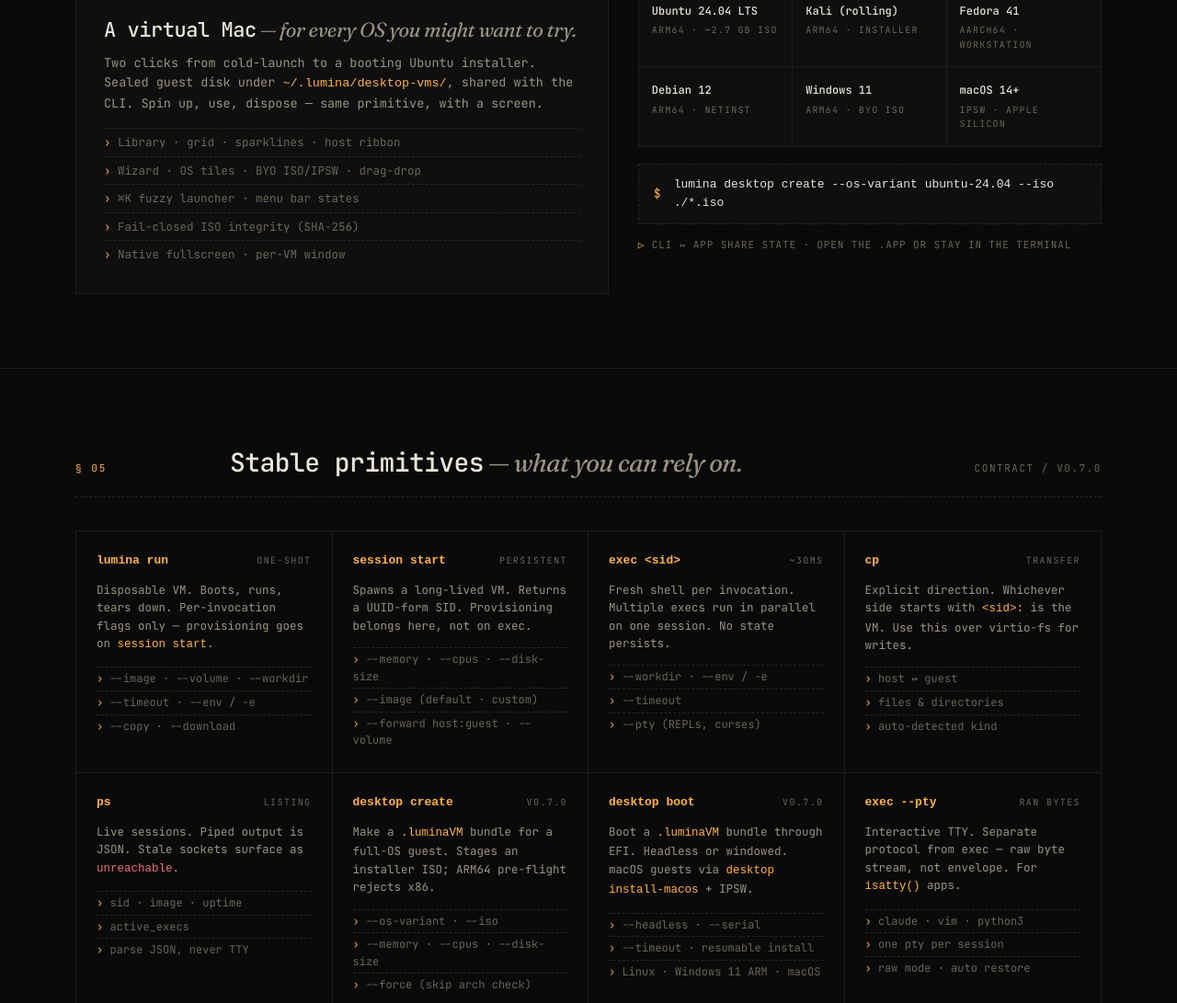
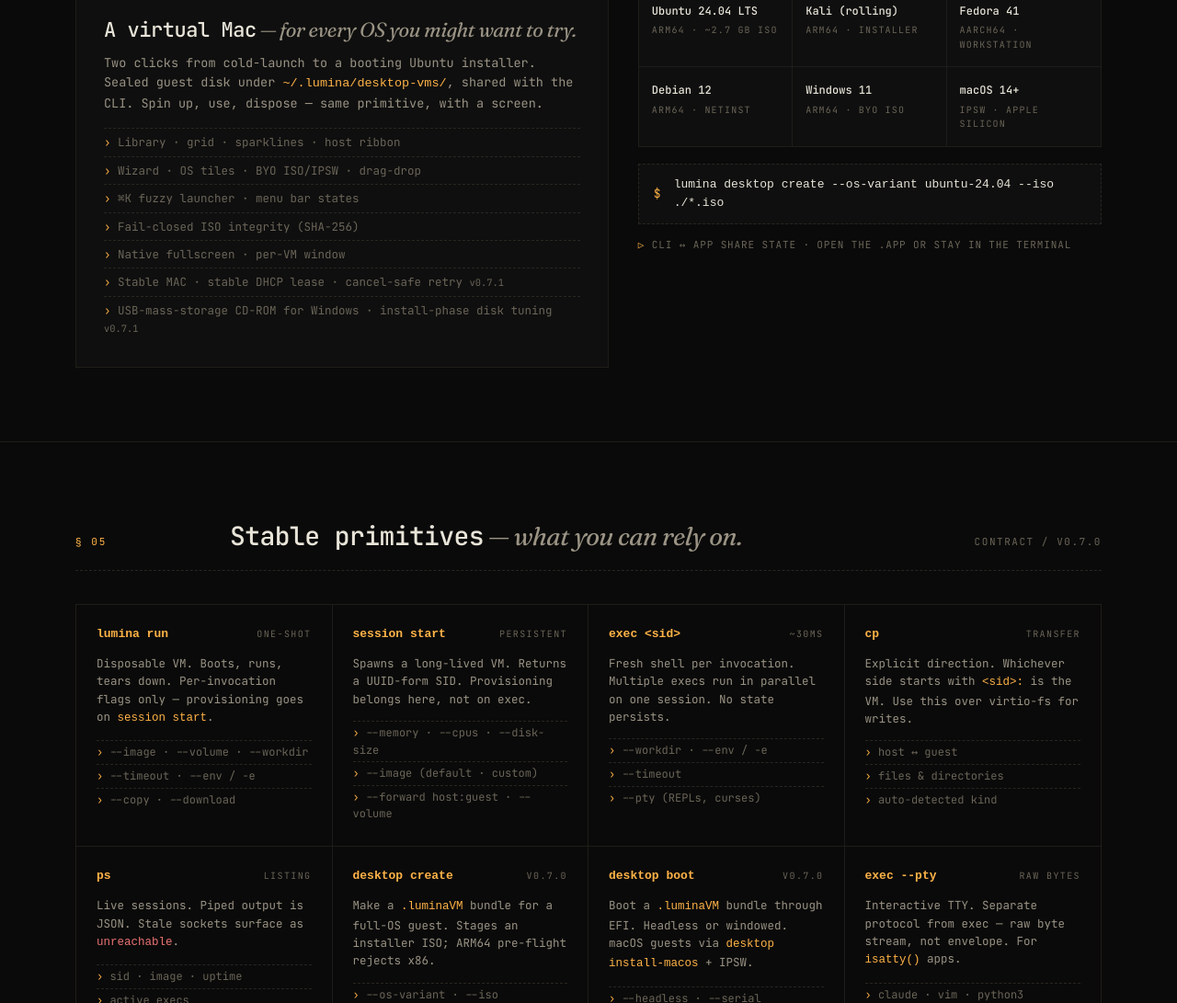
Before and after one commit to abdul-abdi/lumina, a plain HTML site: page web/lumina.run/index.html in a window 1280 px wide. Shown: the part 2478-3569 px from the top of the page at 92% size. Drawn offline with Linux system fonts and the light colour scheme.

Commit message:
docs: v0.7.1 boot-reliability coverage in README + landing page
README: add a 'v0.7.1 — desktop boot reliability' subsection under
'What v0.7.0 adds' documenting the four hardening changes:
- Stable MAC per .luminaVM bundle (VMBundleManifest.macAddress +
  VMBundle.ensureMACAddress) — fixes Kali/Debian installer DHCP
  race across reboots.
- Cancel-during-boot → clean retry via withTaskCancellationHandler
  + single-catch shutdownVM — releases flock() on disk.img /
  efi.vars so subsequent boot() starts cold instead of failing
  with VZErrorDomain Code 2.
- Pre-start VZVirtualMachineDelegate install via
  VM.setDelegate(_:) — guest crashes in kernel→init window
  surface as .crashed(reason:) instead of hanging at .running.
- EFIBootConfig.preferUSBCDROM (auto-true for Windows) +
  installPhase (auto-true while lastBootedAt == nil) —
  VZUSBMassStorageDeviceConfiguration for Windows installer +
  .fsync sync during partman for ~2x install-time speedup.

Landing page: add two reliability bullets under the Lumina
Desktop card in the feature list with v0.7.1 badges. Keeps the
existing visual hierarchy — no structural changes.

```diff
--- a/web/lumina.run/index.html
+++ b/web/lumina.run/index.html
@@ -1030,6 +1030,8 @@
           <li>⌘K fuzzy launcher · menu bar states</li>
           <li>Fail-closed ISO integrity (SHA-256)</li>
           <li>Native fullscreen · per-VM window</li>
+          <li>Stable MAC · stable DHCP lease · cancel-safe retry <small style="color:var(--ink-mute)">v0.7.1</small></li>
+          <li>USB-mass-storage CD-ROM for Windows · install-phase disk tuning <small style="color:var(--ink-mute)">v0.7.1</small></li>
         </ul>
       </div>
       <div>
```
Also changed, not shown: 1 other file.
